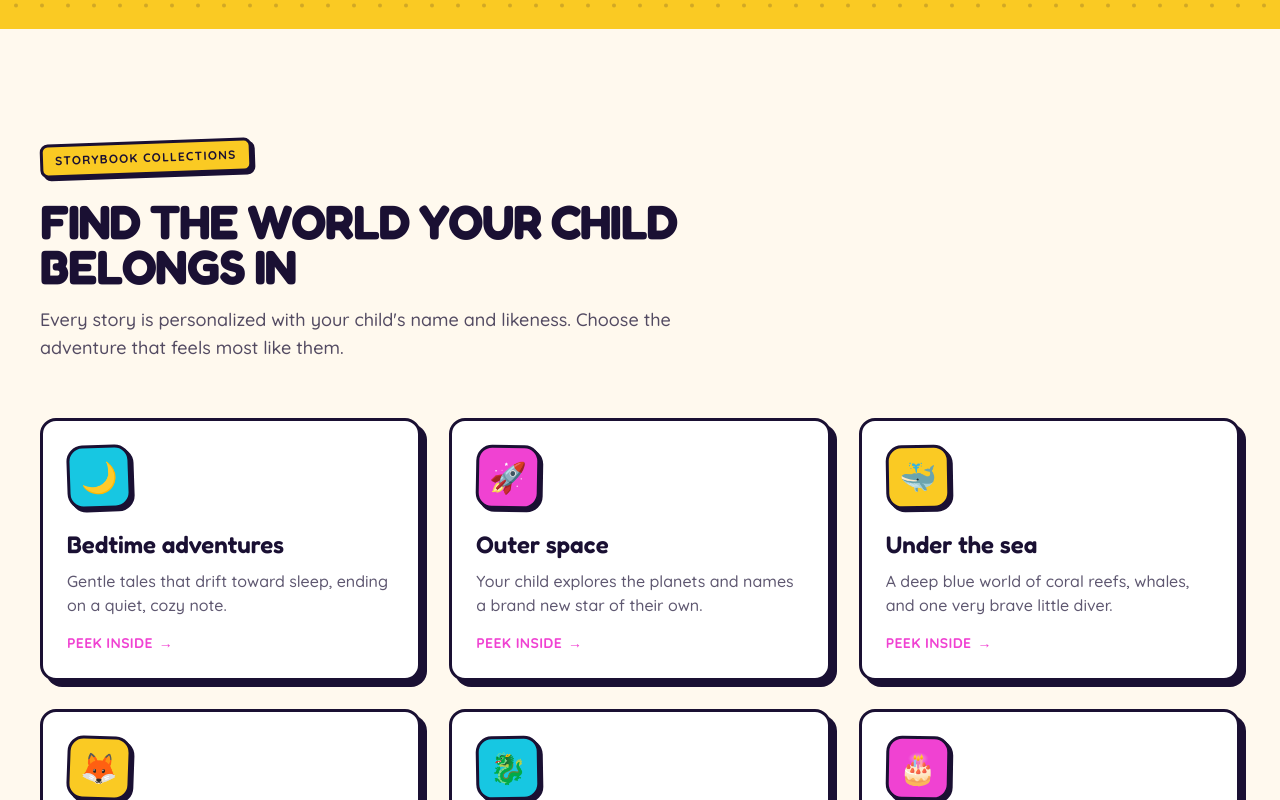
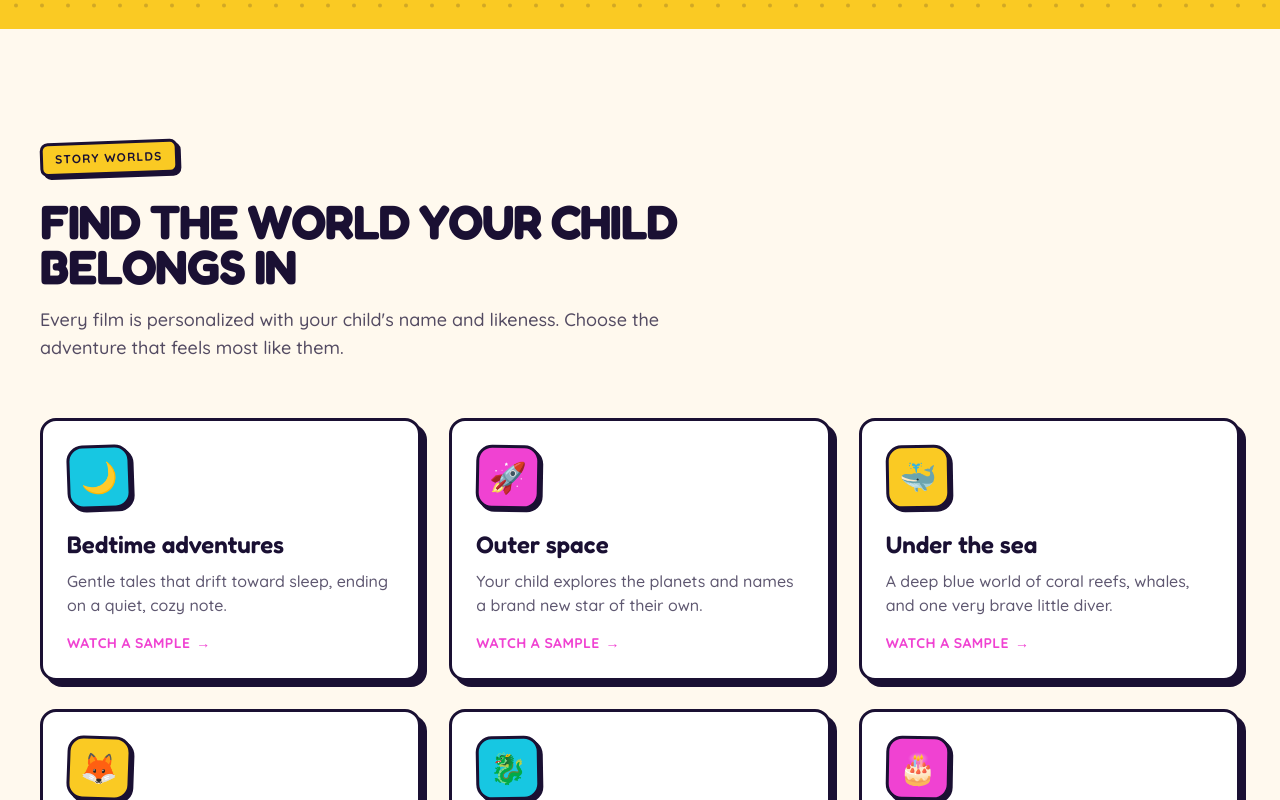
Before and after one commit to muslewski/yours-fairy-tale, a Next.js app: page / in a window 1280 px wide. Shown: the part 800-1600 px from the top of the page. Built offline with nearby package versions, Linux system fonts and the light colour scheme.

Commit message:
Rewrite categories copy and fix dead card link

```diff
--- a/components/home/categories.tsx
+++ b/components/home/categories.tsx
@@ -51,7 +51,7 @@ export function Categories() {
       <div className="mx-auto max-w-7xl px-6 sm:px-10">
         <div className="max-w-2xl">
           <span className="inline-block rotate-[-2deg] rounded-lg border-[3px] border-brand-deep bg-brand-yellow px-3 py-1.5 text-xs font-black uppercase tracking-widest shadow-comic-sm">
-            Storybook collections
+            Story worlds
           </span>
           <AnimatedHeading
             as="h2"
@@ -59,7 +59,7 @@ export function Categories() {
             className="mt-6 font-[family-name:var(--font-fredoka)] text-4xl font-bold uppercase leading-[0.95] tracking-tight sm:text-5xl"
           />
           <p className="mt-4 text-lg font-medium text-brand-deep/75">
-            Every story is personalized with your child&apos;s name and likeness. Choose the
+            Every film is personalized with your child&apos;s name and likeness. Choose the
             adventure that feels most like them.
           </p>
         </div>
@@ -68,7 +68,7 @@ export function Categories() {
           {COLLECTIONS.map((c) => (
             <li key={c.name} className="group">
               <a
-                href="#"
+                href="#build"
                 className="block h-full rounded-2xl border-[3px] border-brand-deep bg-white p-6 shadow-comic transition-[transform,box-shadow] duration-150 group-hover:-translate-x-0.5 group-hover:-translate-y-1 group-hover:shadow-comic-lg"
               >
                 <span
@@ -82,7 +82,7 @@ export function Categories() {
                 </h3>
                 <p className="mt-2 text-base font-medium text-brand-deep/70">{c.blurb}</p>
                 <span className="mt-4 inline-flex items-center gap-1.5 text-sm font-black uppercase tracking-wide text-brand-pink">
-                  Peek inside
+                  Watch a sample
                   <span aria-hidden className="transition-transform duration-150 group-hover:translate-x-1">
                     →
                   </span>
```
